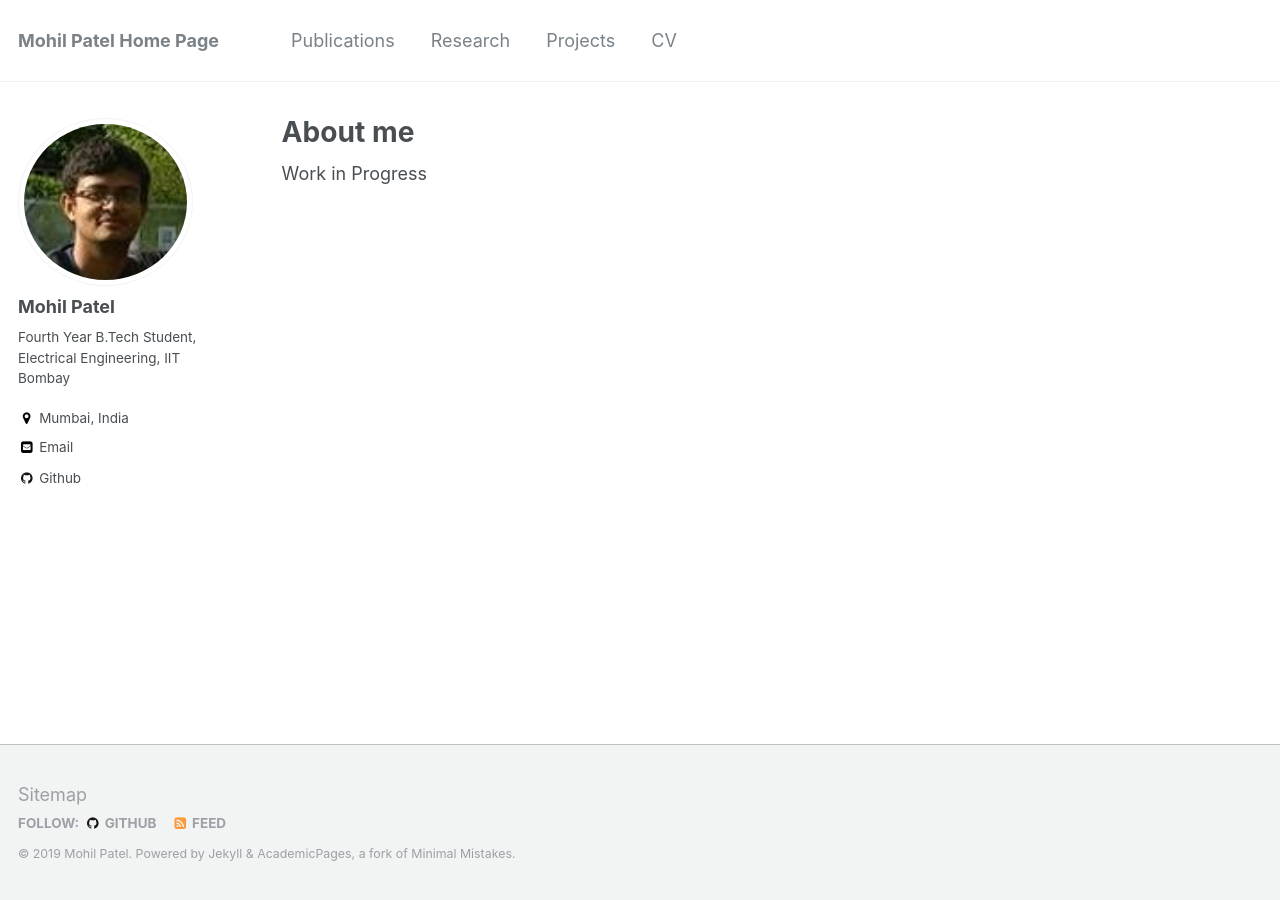
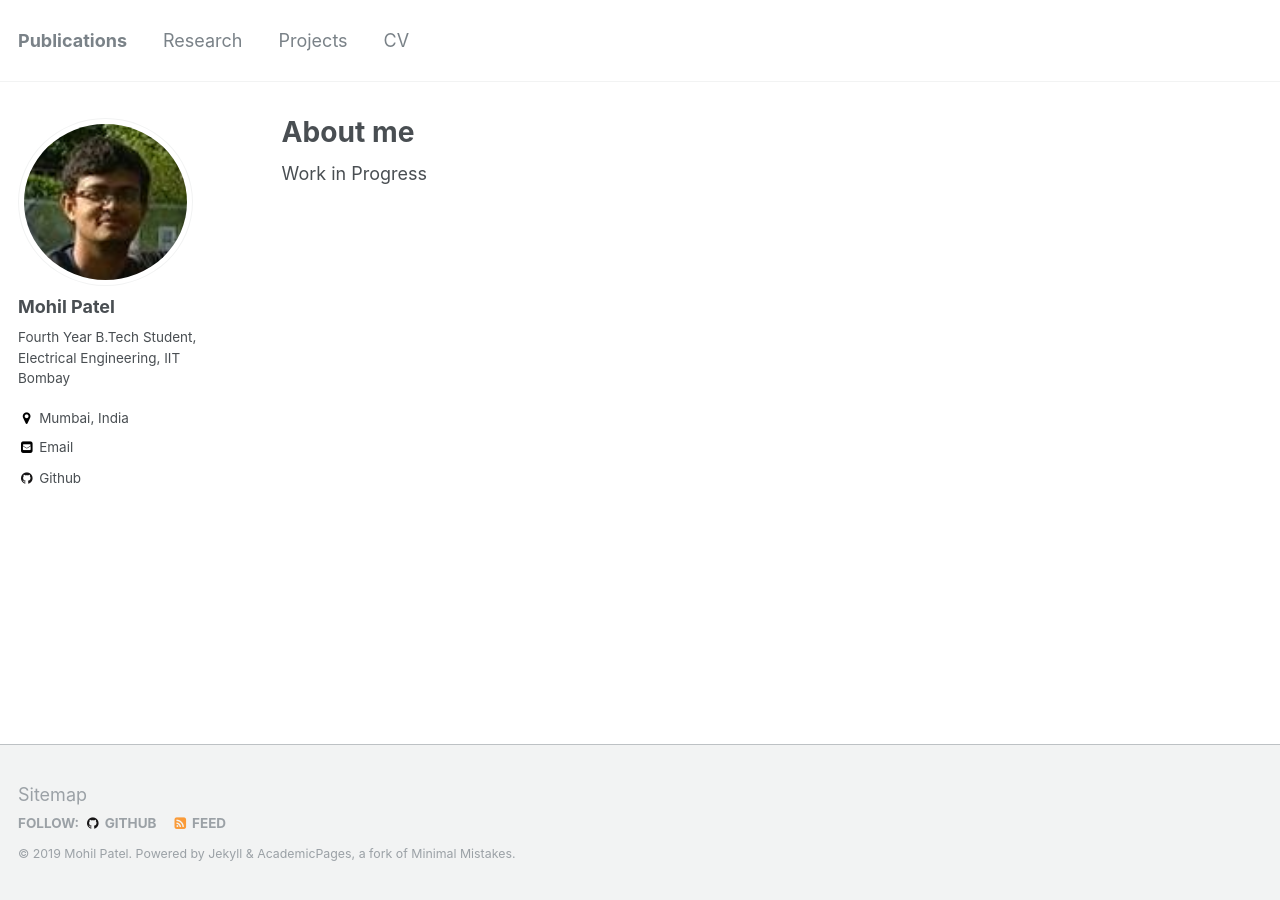
Before and after one commit to shreyasdethe/home, a Jekyll site: the page built from _pages/about.md, in a window 1280 px wide. Built offline with Jekyll 4.4.1, drawn with Linux system fonts in a browser that asks for light colours.

Commit message:
Trying to remove the masthead

```diff
--- a/_includes/masthead.html
+++ b/_includes/masthead.html
@@ -6,7 +6,7 @@
       <nav id="site-nav" class="greedy-nav">
         <button><div class="navicon"></div></button>
         <ul class="visible-links">
-          <li class="masthead__menu-item masthead__menu-item--lg"><a href="{{ base_path }}/">{{ site.title }}</a></li>
+          <!-- <li class="masthead__menu-item masthead__menu-item--lg"><a href="{{ base_path }}/">{{ site.title }}</a></li> -->
           {% for link in site.data.navigation.main %}
             {% if link.url contains 'http' %}
               {% assign domain = '' %}
```
